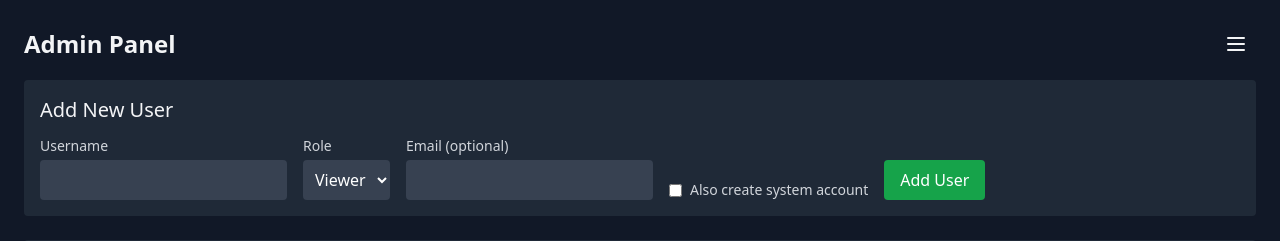
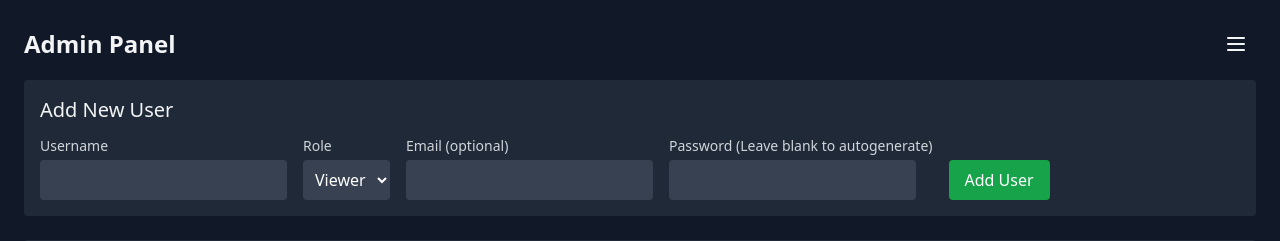
Before and after one commit to Dwaynet86/WG-Dashboard, a FastAPI app: template templates/admin.html in a window 1280 px wide. Shown: the top 241 px of the page. Run offline with FastAPI, Linux system fonts and the light colour scheme; the template is opened without the code that fills it, so the values that code supplies are empty; some libraries are stand-ins or nearby versions.

Commit message:
Update admin.html

```diff
--- a/templates/admin.html
+++ b/templates/admin.html
@@ -70,9 +70,9 @@
         <label class="block text-gray-300 text-sm mb-1">Email (optional)</label>
         <input name="email" type="email" class="p-2 rounded bg-gray-700 text-white"/>
       </div>
-      <div class="flex items-center">
-        <input type="checkbox" name="create_system" value="1" class="mr-2">
-        <label class="text-gray-300 text-sm">Also create system account</label>
+      <div>
+        <label class="block text-gray-300 text-sm mb-1">Password (Leave blank to autogenerate)</label>
+        <input name="password" type="password" class="p-2 rounded bg-gray-700 text-white"/>
       </div>
       <button class="bg-green-600 hover:bg-green-500 px-4 py-2 rounded text-white">Add User</button>
     </form>
```
